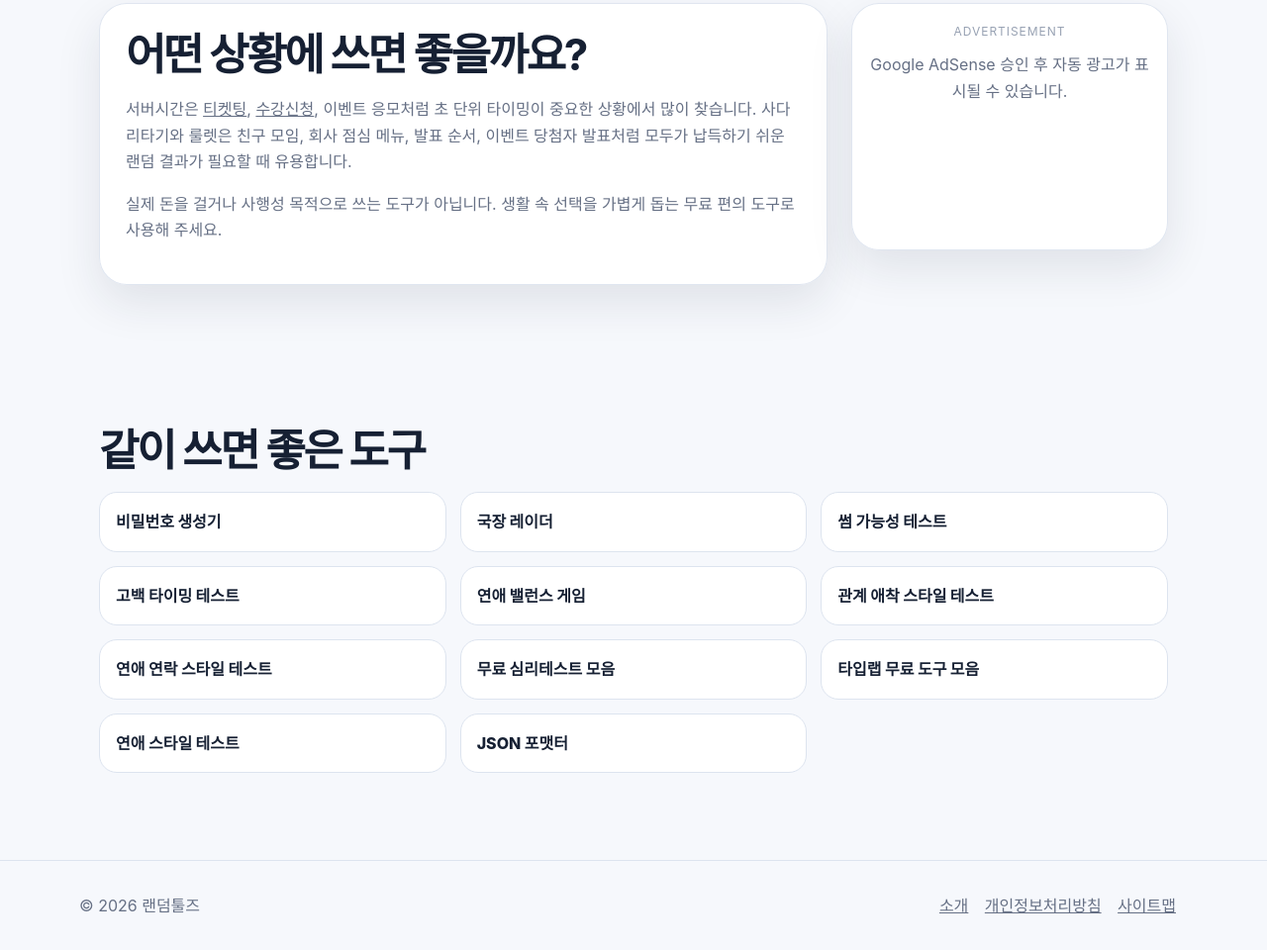
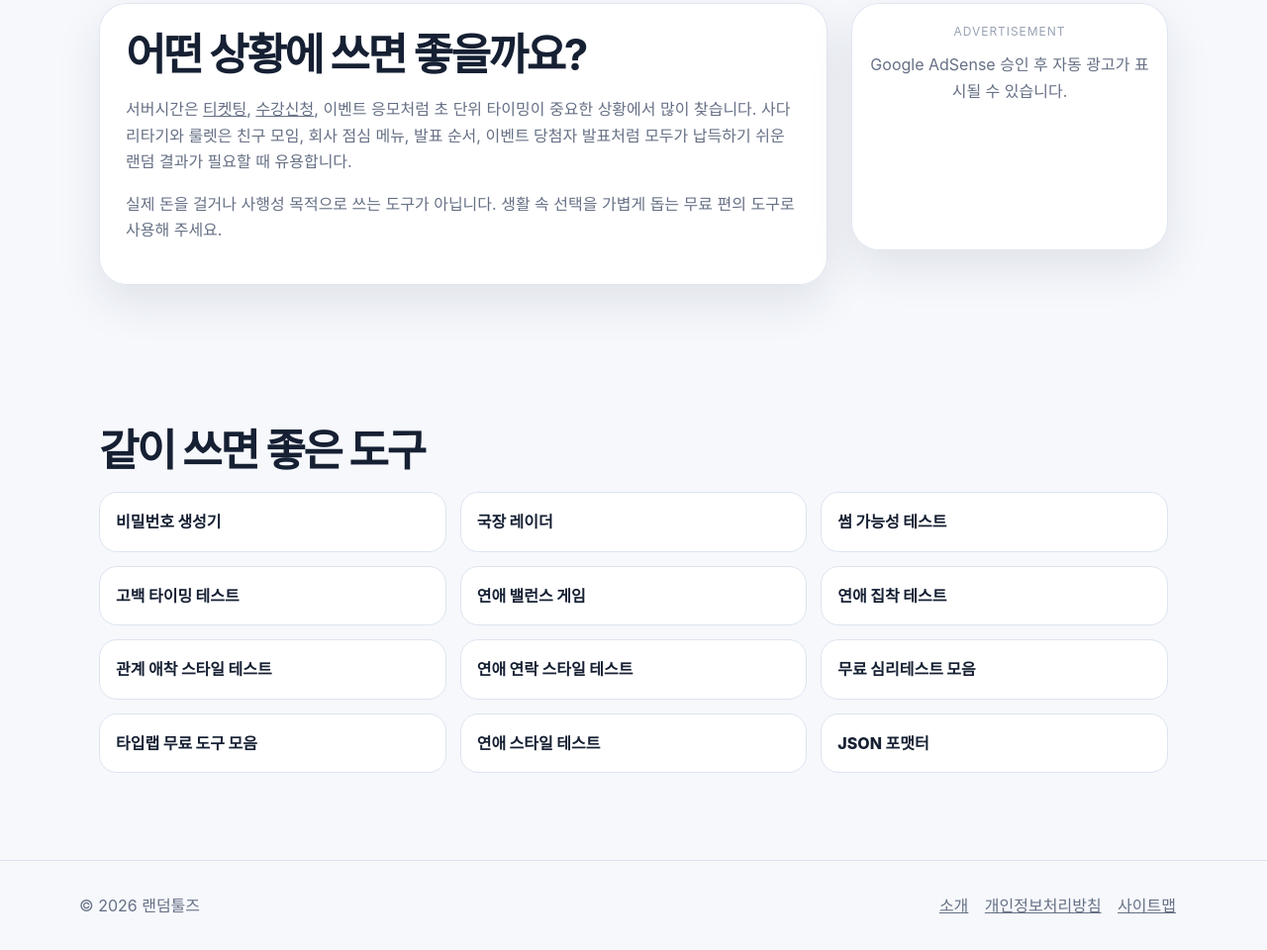
Before and after one commit to inma8743/random-tools-kr, a website: page index.html in a window 1280 px wide. Shown: the part 1814-2774 px from the top of the page at 99% size. Drawn offline with Linux system fonts and the light colour scheme.

Commit message:
Link love obsession test

```diff
--- a/index.html
+++ b/index.html
@@ -127,6 +127,7 @@
       <a href="https://type-lab-kr.vercel.app/crush-test.html">썸 가능성 테스트</a>
       <a href="https://type-lab-kr.vercel.app/confession-test.html">고백 타이밍 테스트</a>
       <a href="https://type-lab-kr.vercel.app/balance-game.html">연애 밸런스 게임</a>
+      <a href="https://type-lab-kr.vercel.app/obsession-test.html">연애 집착 테스트</a>
       <a href="https://type-lab-kr.vercel.app/attachment-test.html">관계 애착 스타일 테스트</a>
       <a href="https://type-lab-kr.vercel.app/contact-test.html">연애 연락 스타일 테스트</a>
       <a href="https://type-lab-kr.vercel.app/psychology-tests.html">무료 심리테스트 모음</a>
```
